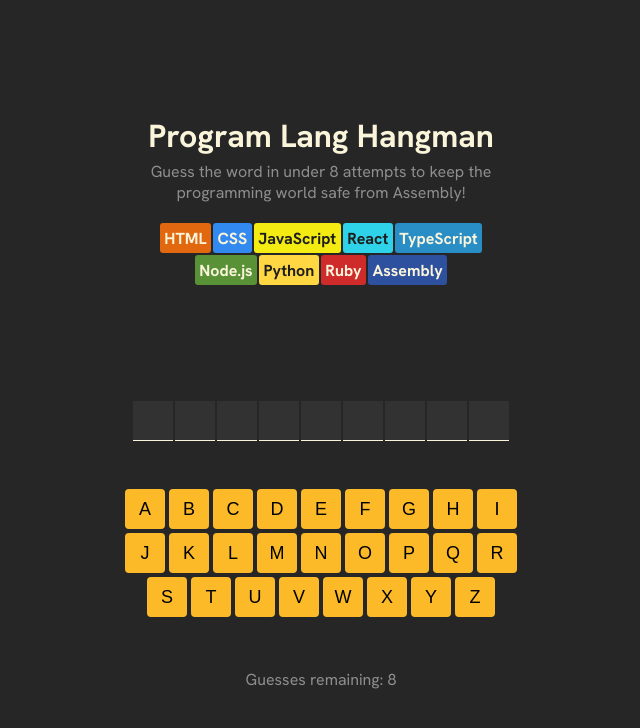
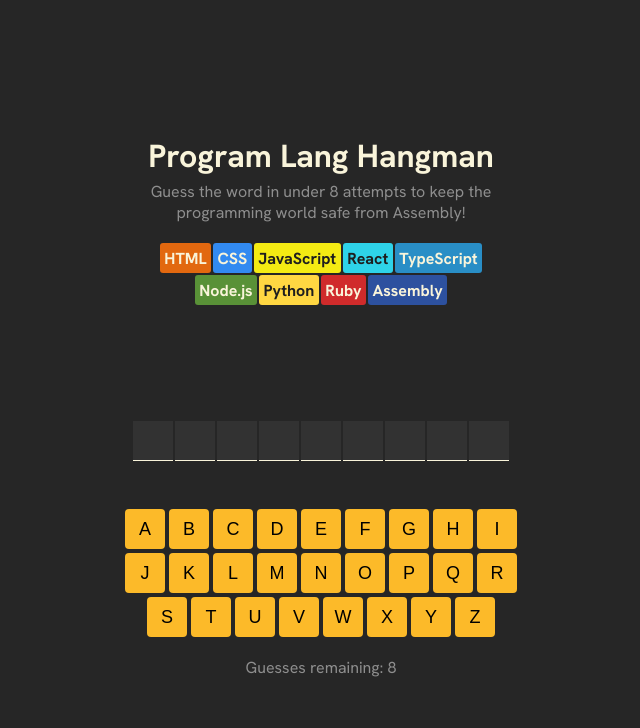
Before and after one commit to j-stax/hangman-react-app, a React (Vite) app: page / in a window 1280 px wide. Shown: the top 728 px of the page, without its empty margins (319-959 px from the left). Built offline with nearby package versions, Linux system fonts and the light colour scheme.

Commit message:
Modify body padding/margin for larger screens

```diff
--- a/src/styles/index.css
+++ b/src/styles/index.css
@@ -127,8 +127,7 @@
   justify-content: center;
   flex-shrink: 1;
   gap: 4px;
-  padding-top: 0.75rem;
-  margin-bottom: 2.25rem;
+  padding: 0.75rem 0;
 }
 .keyboard__btn {
   width: 2.5rem;
@@ -156,4 +155,11 @@
 
 .guess-count {
   color: #8E8E8E;
+  margin-top: 0.5rem;
+}
+
+@media screen and (min-width: 500px) {
+  body {
+    padding-top: 1rem;
+  }
 }/*# sourceMappingURL=index.css.map */
--- a/src/styles/index.scss
+++ b/src/styles/index.scss
@@ -5,7 +5,6 @@
 body {
     margin: 0;
     min-width: 21.5rem;
-    // max-width: 28rem;
     font-family: "Hanken Grotesk", Arial, sans-serif;
     background-color: #262626;
     padding: 0.5rem;
@@ -142,8 +141,7 @@
     justify-content: center;
     flex-shrink: 1;
     gap: 4px;
-    padding-top: 0.75rem;
-    margin-bottom: 2.25rem;
+    padding: 0.75rem 0;
 
     &__btn {
         width: 2.5rem;
@@ -173,4 +171,11 @@
 
 .guess-count {
     color: #8E8E8E;
+    margin-top: 0.5rem;
 }
+
+@media screen and (min-width: 500px) {
+    body {
+        padding-top: 1rem;
+    }
+}
```
Also changed, not shown: 1 other file (tests, documents, lock files or other folders).
